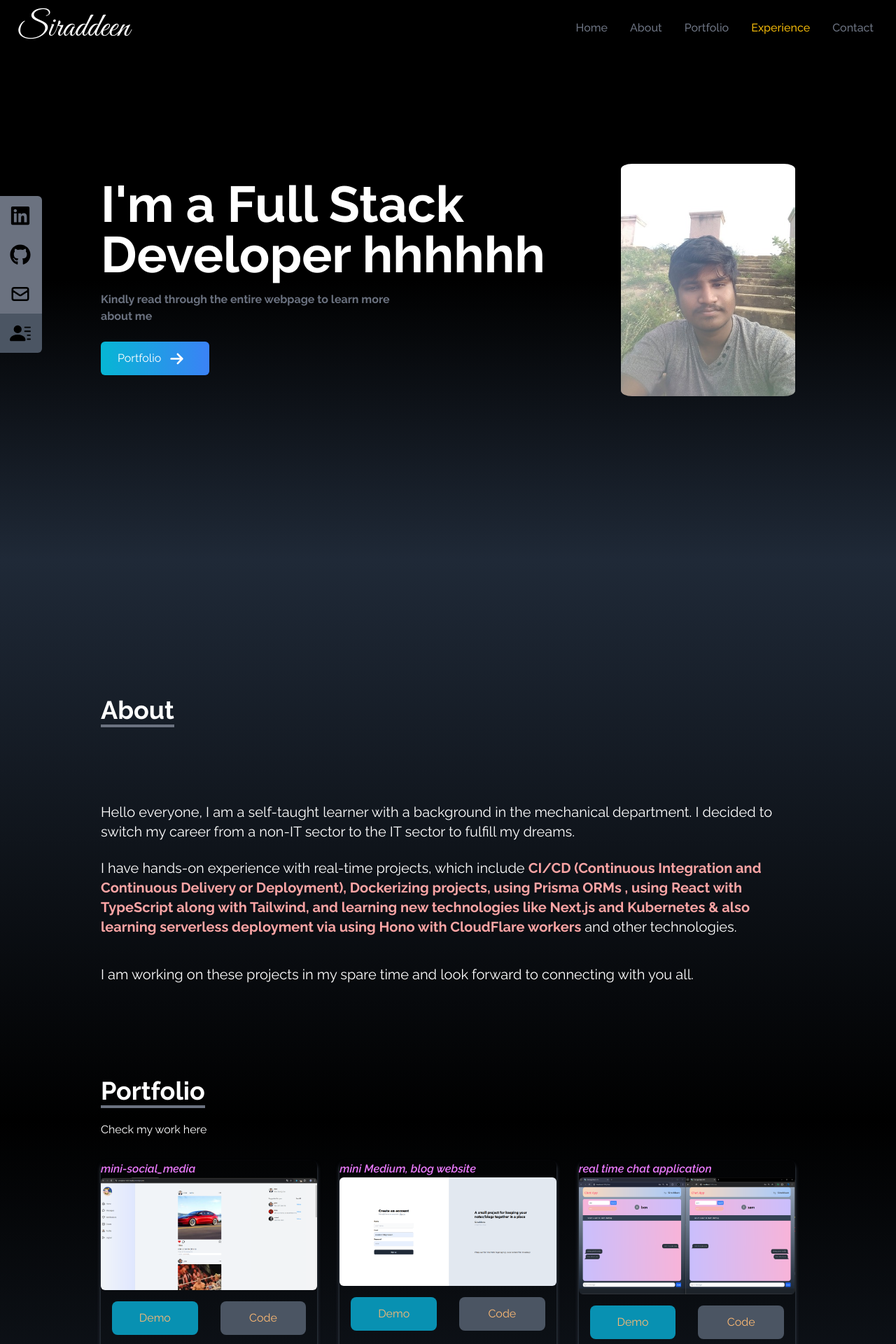
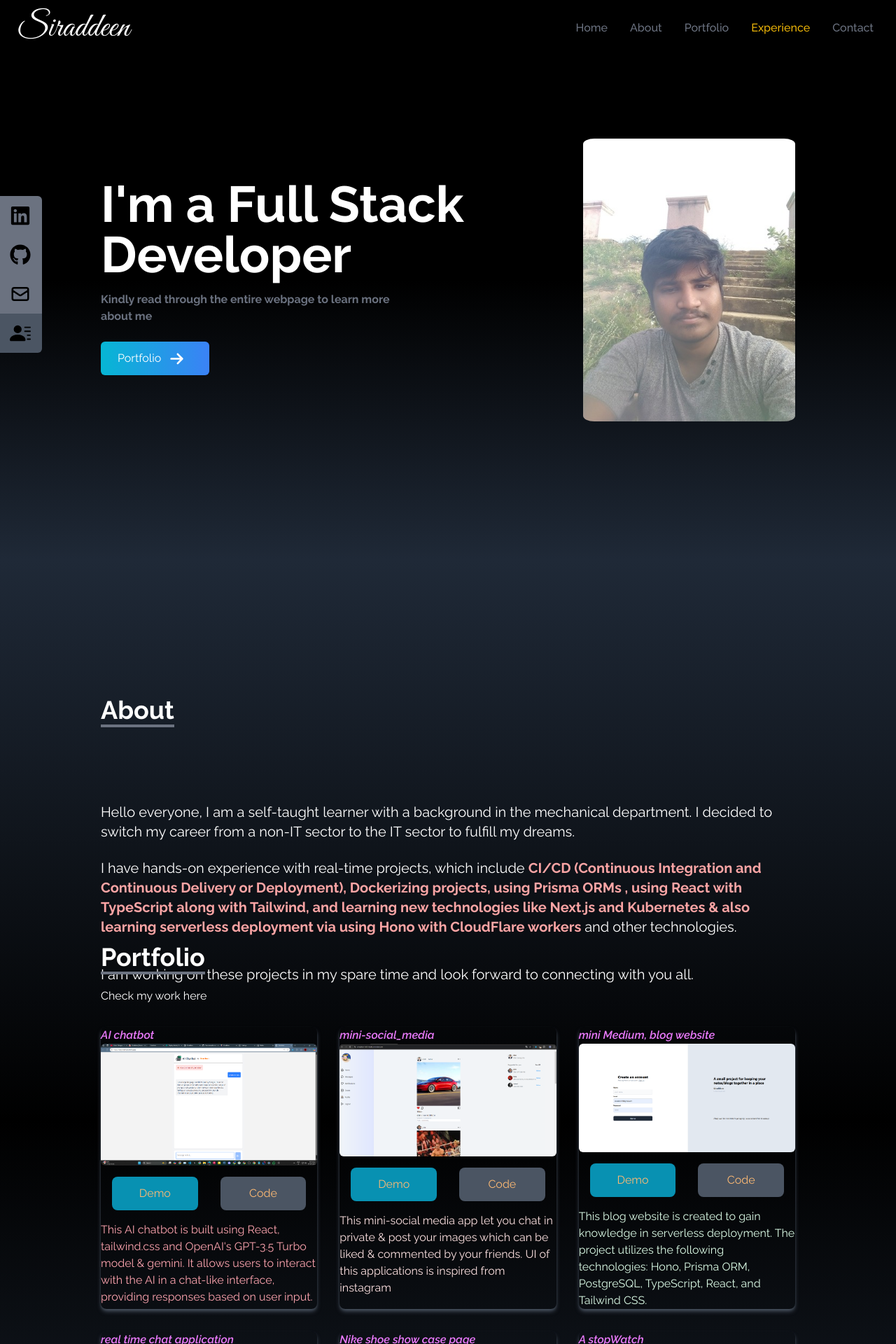
Before and after one commit to Siraddeen/my-Portfolio, a React (Vite) app: page / in a window 1280 px wide. Shown: the top 1920 px of the page at 70% size. Built offline with nearby package versions, Linux system fonts and the light colour scheme.

Commit message:
added chat bot

```diff
--- a/src/components/Home.jsx
+++ b/src/components/Home.jsx
@@ -16,7 +16,7 @@ export const Home = () => {
       >
         <div className="flex flex-col justify-center h-full">
           <h2 className="text-4xl sm:text-7xl font-bold text-white">
-            I'm a Full Stack Developer hhhhhh
+            I'm a Full Stack Developer
           </h2>
           <p className="text-gray-500 py-4 max-w-md font-bold">
             {" "}
--- a/src/components/Portfolio.jsx
+++ b/src/components/Portfolio.jsx
@@ -6,11 +6,22 @@ import blog_app from "../assets/portfolio/blog_app.png";
 import nike_shoe from "../assets/portfolio/nike_shoe.png";
 import social_media from "../assets/portfolio/social-media.png";
 import chat_app from "../assets/portfolio/chat_application.png";
+import ai_bot from "../assets/portfolio/AI-chatbot.png";
 
 export const Portfolio = () => {
   const portfolios = [
     {
       id: 1,
+      name: "AI chatbot",
+      src: ai_bot,
+      demoLink: "https://siraj-chat-bot.netlify.app/",
+      codeLink: "https://github.com/Siraddeen/AI-chatBot",
+      details:
+        "This AI chatbot is built using React, tailwind.css and OpenAI's GPT-3.5 Turbo model & gemini. It allows users to interact with the AI in a chat-like interface, providing responses based on user input.",
+      detailColor: "text-rose-300",
+    },
+    {
+      id: 2,
       name: "mini-social_media",
       src: social_media,
       demoLink: "https://siraddeen-mini-media.onrender.com/",
@@ -20,7 +31,7 @@ export const Portfolio = () => {
       detailColor: "text-red-100",
     },
     {
-      id: 2,
+      id: 3,
       name: "mini Medium, blog website",
       src: blog_app,
       demoLink: "https://blog-project-ten-hazel.vercel.app/signup",
@@ -30,7 +41,7 @@ export const Portfolio = () => {
       detailColor: "text-green-100",
     },
     {
-      id: 3,
+      id: 4,
       name: "real time chat application",
       src: chat_app,
       demoLink: "https://sir-chatx.onrender.com/",
@@ -40,7 +51,7 @@ export const Portfolio = () => {
       detailColor: "text-orange-200",
     },
     {
-      id: 4,
+      id: 5,
       name: "Nike shoe show case page",
       src: nike_shoe,
       demoLink: "https://nike-shoe-project2.netlify.app/",
@@ -50,7 +61,7 @@ export const Portfolio = () => {
       detailColor: "text-blue-200",
     },
     {
-      id: 5,
+      id: 6,
       name: "A stopWatch",
       src: stopwatch,
       demoLink: "https://stop-watch-project1.netlify.app/",
@@ -59,7 +70,7 @@ export const Portfolio = () => {
       detailColor: "text-yellow-100",
     },
     {
-      id: 6,
+      id: 7,
       name: " A KanbanBoard to drag & drop",
       src: drag_KanbanBoard,
       demoLink: "https://kanbanboard-drag.netlify.app/",
```
Also changed, not shown: src/assets/portfolio/AI-chatbot.png (added), 1 other file (tests, documents, lock files or other folders).
